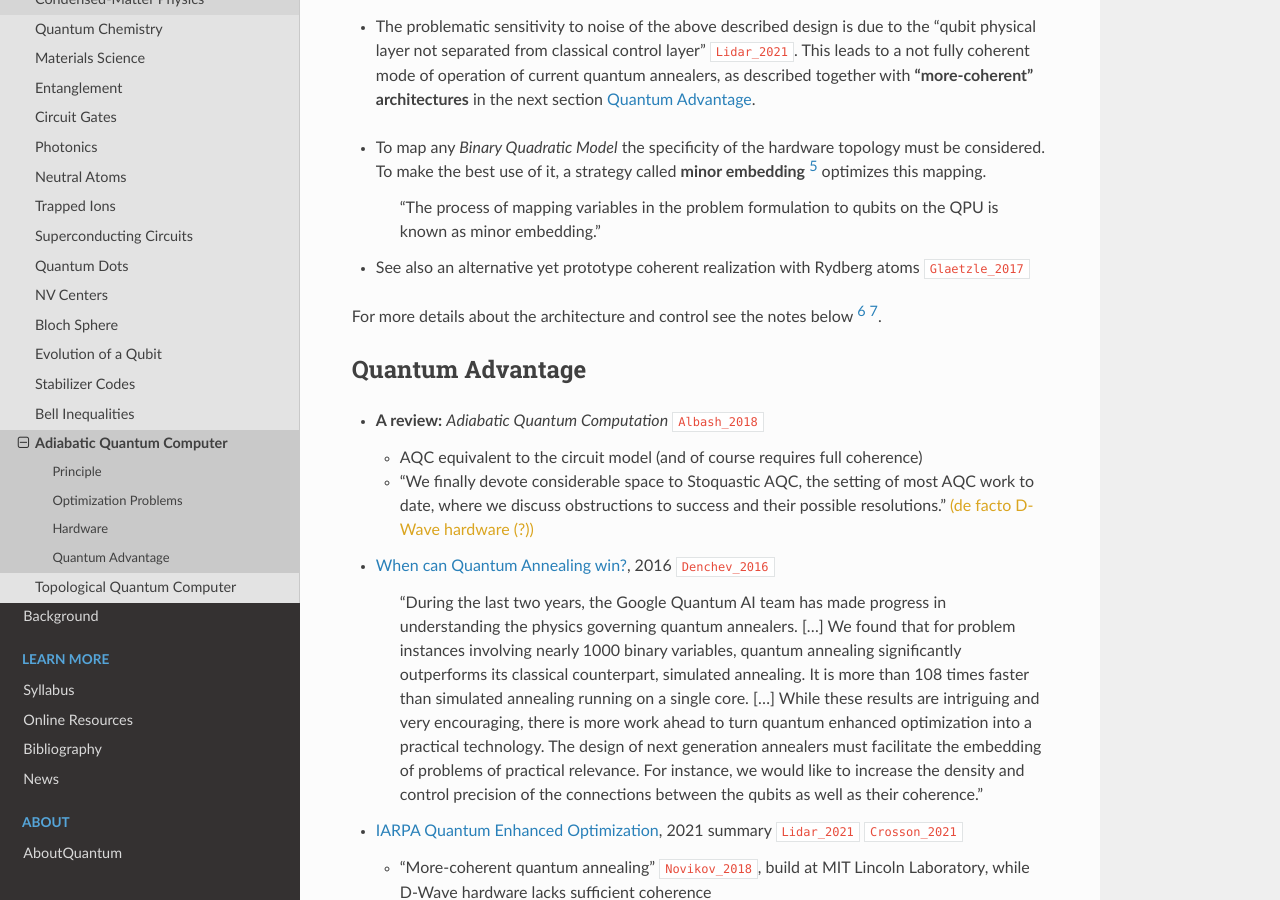
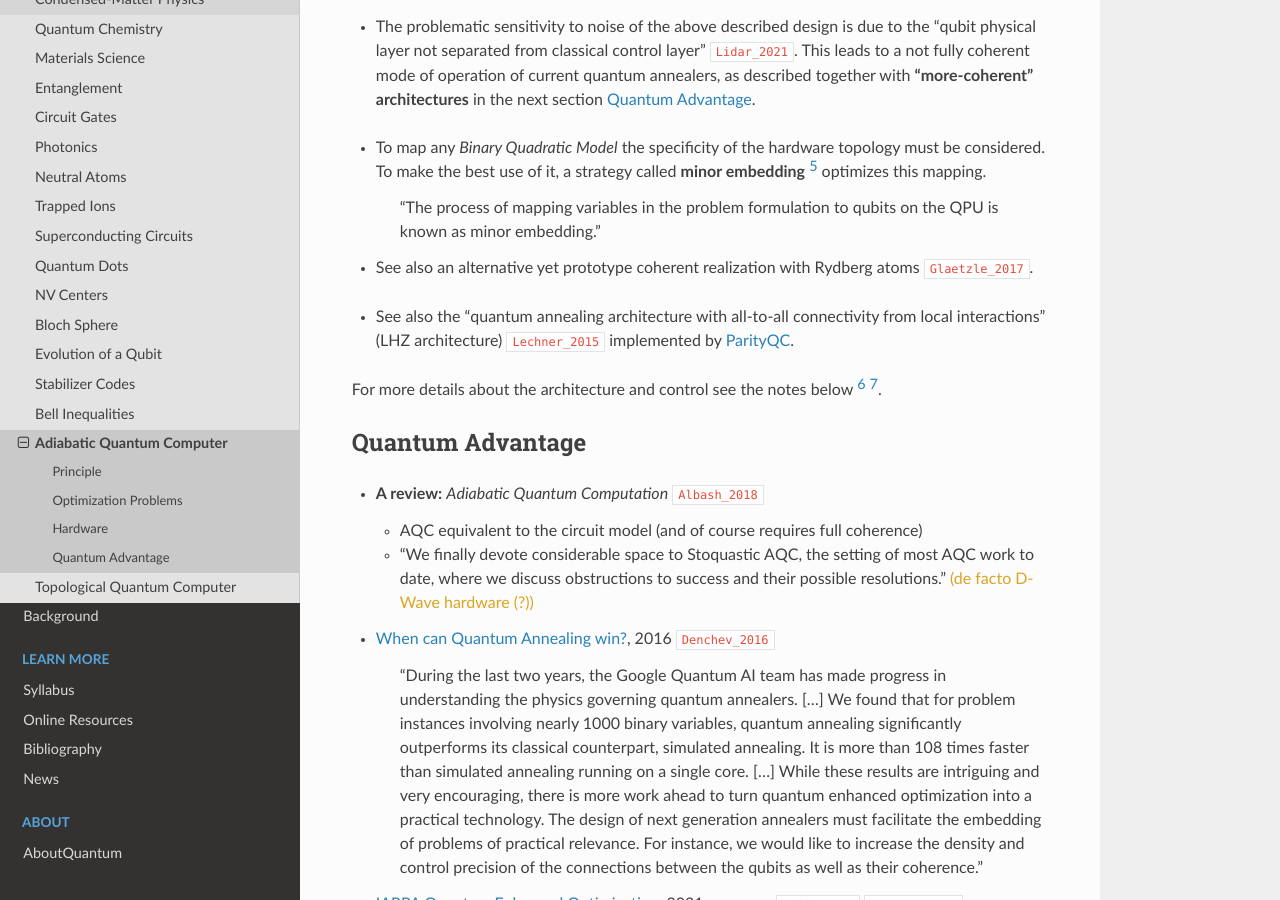
Before and after one commit to tomlqc/about-quantum, a Sphinx documentation site: the page built from source/stories/complements/adiabatic.rst, in a window 1280 px wide and 900 px high, scrolled down 1609 px. Built offline with Sphinx 7.4.7 and the Read the Docs theme 2.0.0, drawn with Linux system fonts in a browser that asks for light colours; cross-references to code outside the pages are shown as plain code.

Commit message:
adiabatic: ParityQC quantum annealer architecture.

```diff
--- a/source/biblio/articles.bib
+++ b/source/biblio/articles.bib
@@ -849,6 +849,18 @@ journal = {Fortschritte der Physik},
   journal = {{Quantum}},
   publisher = {{Verein zur F{\"{o}}rderung des Open Access Publizierens in den Quantenwissenschaften}}
 }
+@article{Lechner_2015,
+  author = {Wolfgang Lechner and Philipp Hauke and Peter Zoller},
+  title = {A quantum annealing architecture with all-to-all connectivity from local interactions},
+  year = {2015},
+  month = oct,
+  doi = {10.1126/sciadv.1500838},
+  url = {https://doi.org/10.1126/sciadv.1500838},
+  volume = {1},
+  number = {9},
+  journal = {Science Advances},
+  publisher = {American Association for the Advancement of Science ({AAAS})},
+}
 @article{Lee_2019,
    title={Hybrid quantum linear equation algorithm and its experimental test on IBM Quantum Experience},
    author={Lee, Yonghae and Joo, Jaewoo and Lee, Soojoon},
--- a/source/stories/complements/adiabatic.rst
+++ b/source/stories/complements/adiabatic.rst
@@ -90,7 +90,10 @@ Hardware
 
     "The process of mapping variables in the problem formulation to qubits on the QPU is known as minor embedding."
 
-- See also an alternative yet prototype coherent realization with Rydberg atoms :cite:`Glaetzle_2017`
+- | See also an alternative yet prototype coherent realization with Rydberg atoms :cite:`Glaetzle_2017`.
+
+- See also the "quantum annealing architecture with all-to-all connectivity from local interactions"
+  (LHZ architecture) :cite:`Lechner_2015` implemented by `ParityQC <https://parityqc.com/parityqc-architecture>`_.
 
 For more details about the architecture and control see the notes below [#implementation]_ [#hardware]_.
 
```
